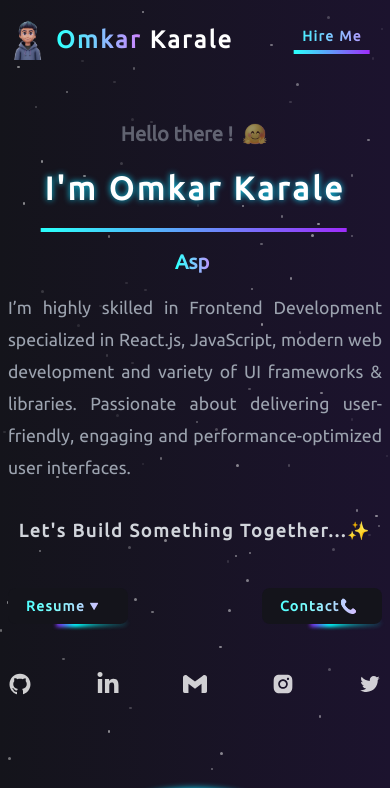
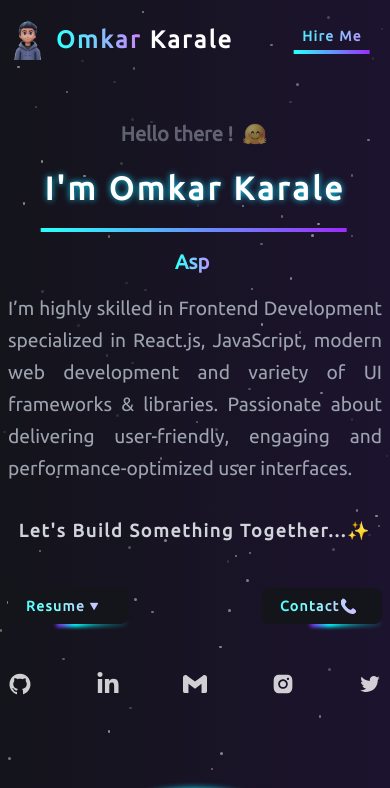
Before and after one commit to onkar895/ONKAR-PORTFOLIO, a React (Vite) app: page / in a window 390 px wide. Shown: the top 788 px of the page. Built offline with nearby package versions, Linux system fonts and the light colour scheme.

Commit message:
Updated Banner

```diff
--- a/src/Components/Banner.jsx
+++ b/src/Components/Banner.jsx
@@ -10,17 +10,11 @@ import { TypeAnimation } from "react-type-animation";
 import HII from '../assets/HII.gif'
 import { NavLink } from 'react-router-dom';
 import PIC from '../assets/BestPic.png'
-import { FaPhone } from "react-icons/fa";
-import { TiArrowSortedDown } from "react-icons/ti";
 
 
 const Banner = () => {
 
   const Icons = "text-white/80 font-extrabold transition-all ease-in-out duration-300 hover:text-white hover:brightness-200 hover:scale-110 text-2xl";
-
-  // const work = "text-sm space-y-1 transition-all ease-in-out duration-700 cursor-pointer font-extrabold text-gradient brightness-150 hover:brightness-200 hover:text-gradient hover:-translate-y-1"
-
-  // const Hline = "w-full h-1 mt-1 bg-gradient-to-r from-cyan-400 to-[#8124f2] animate-slideFade"
 
   return (
     <section className='relative flex' data-aos="fade-up" data-aos-duration="2000">
@@ -43,7 +37,7 @@ const Banner = () => {
               </div>
             </div>
             <div className="flex flex-col lg:items-start items-center md:gap-6 gap-8 w-full mx-auto">
-              <p className="text-[1.1rem] lg:w-[77.2%] text-gray-400 sm:text-[.95rem] text-justify">  I’m highly skilled in Frontend Development specialized in React.js, JavaScript, modern web development and variety of UI frameworks & libraries. Passionate about delivering user-friendly, engaging and performance-optimized user interfaces.
+              <p className="text-[1.2rem] lg:w-[77.2%] text-gray-400 sm:text-[.95rem] text-justify">  I’m highly skilled in Frontend Development specialized in React.js, JavaScript, modern web development and variety of UI frameworks & libraries. Passionate about delivering user-friendly, engaging and performance-optimized user interfaces.
               </p>
               <div className="tracking-widest shadow-2x font-bold hide-scrollbar">
                 <h1 data-aos="fade-up" data-aos-duration="2000" className='text-gray-300 lg:text-xl md:text-2xl max-xs:text-[18px] sm:text-2xl max-sm:text-xl '>Let's Build Something Together...✨</h1>
@@ -97,8 +91,8 @@ const Banner = () => {
               </div>
             </div>
           </div>
-          <div className='lg:w-[45%] md:w-[60%] w-[100%] hover:animate-pulse lg:mx-0 md:mx-[20%]' data-aos="fade-left" data-aos-duration="2000">
-            <img src={PIC} alt="Profile" className='lg:mt-10 rounded-full img' />
+          <div className='block m-auto w-[100%] md:w-[50%] hover:animate-pulse lg:mx-0' data-aos="fade-left" data-aos-duration="2000">
+            <img src={PIC} alt="Profile" className='lg:mt-10 rounded-full img m-auto' />
           </div>
         </div>
       </div>
```
Also changed, not shown: src/assets/Portfolio.png.
